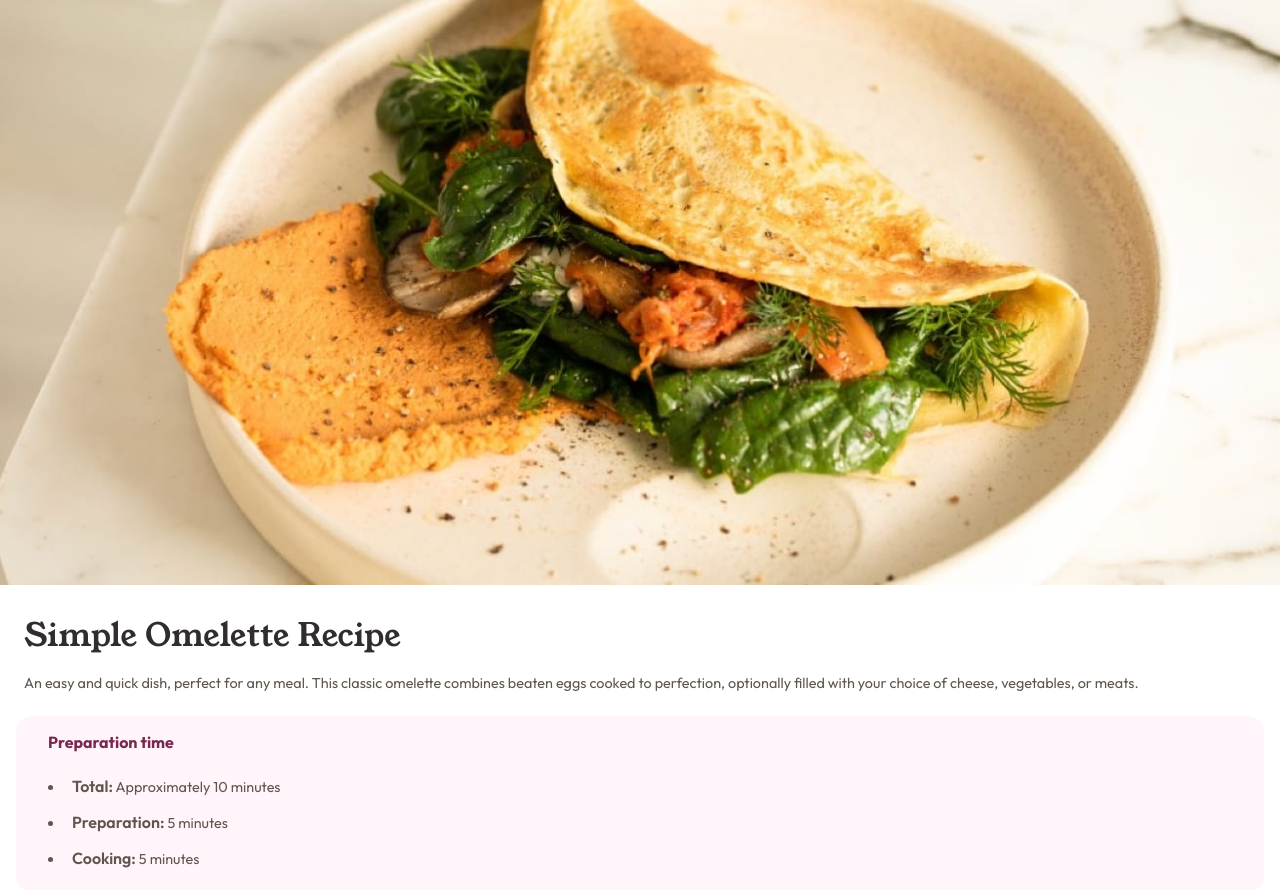
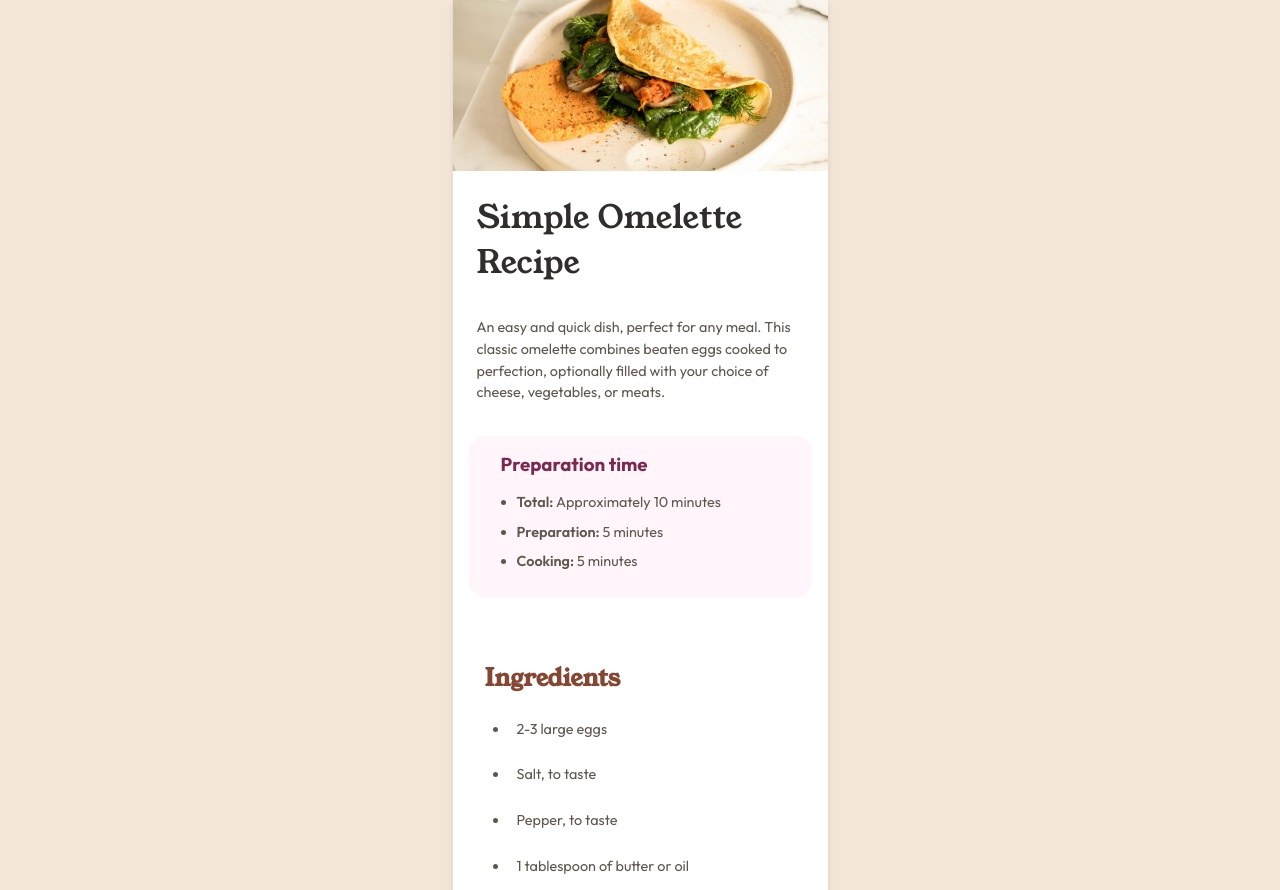
Before and after one commit to Fbeye04/Recipe-page, a plain HTML site: page index.html in a window 1280 px wide. Shown: the top 890 px of the page. Drawn offline with Linux system fonts and the light colour scheme.

Commit message:
Update style.css

```diff
--- a/style.css
+++ b/style.css
@@ -7,13 +7,13 @@
   --title-color: hsl(24, 5%, 18%);
   --preparation-color: hsl(332, 51%, 32%);
   --preparation-background-color: hsl(330, 100%, 98%);
+  font-size: 16px;
 }
 
 * {
   padding: 0;
   margin: 0;
   box-sizing: border-box;
-  font-size: 16px;
 }
 
 body {
@@ -28,49 +28,73 @@ body {
 }
 
 .main-container {
-  display: flex;
-  justify-content: center;
-  align-items: center;
+  max-width: 375px;
   width: 100%;
+  overflow: hidden;
+  box-shadow: 0 4px 6px rgba(0, 0, 0, 0.1);
 }
 
 .card-container {
   background-color: var(--card-color);
 }
 
-.card-container .card-header img {
-  width: 100%;
+h1 {
+  font-family: "Young Serif", serif;
+  font-size: 2rem;
+  color: var(--title-color);
+  margin-bottom: 1rem;
 }
 
-.card-container .card-header .header-description {
+h2 {
+  font-family: "Young Serif", serif;
+  font-size: 1.5rem;
+  color: var(--bold-color);
+  margin-top: 2rem;
+  margin-bottom: 1rem;
+}
+
+p,
+li {
+  font-size: 1rem;
+  line-height: 1.5;
+  margin-bottom: 0.5rem;
+}
+
+.card-header img {
+  width: 100%;
+  height: auto;
+  display: block;
+}
+
+.card-header .header-description {
   padding: 1.5rem;
 }
 
-.card-container .card-header .header-description #title {
+.card-header .header-description #title {
   font-size: 2rem;
   font-family: "Young Serif", system-ui;
   font-weight: 400;
   color: var(--title-color);
 }
 
-.card-container .card-header .header-description #header-paragraf {
+.card-header .header-description #header-paragraf {
   font-size: 0.9rem;
   padding-top: 1rem;
 }
 
-.card-container .card-header #preparation-time {
+.card-header #preparation-time {
   padding: 1rem 2rem;
   margin: 0 1rem;
   background-color: var(--preparation-background-color);
   border-radius: 1rem;
 }
 
-.card-container .card-header #preparation-time #preparation-title {
+.card-header #preparation-time #preparation-title {
   color: var(--preparation-color);
   padding-bottom: 1rem;
 }
 
-.card-container .card-header #preparation-time ul {
+.card-header #preparation-time ul {
   padding: 0 1rem;
 }
 
@@ -78,33 +102,25 @@ span {
   font-weight: 600;
 }
 
-.card-container .card-header #preparation-time ul li {
+.card-header #preparation-time ul li {
+  padding: 0;
+}
+
+.card-body {
+  padding: 2rem;
+}
+
+.card-body ul,
+.card-body ol {
+  padding: 0 1.5rem;
+}
+
+.card-body ul li,
+.card-body ol li {
   padding: 0.5rem;
 }
 
-.card-container .card-body {
-  padding: 2rem;
-}
-
-.card-container .card-body h2 {
-  font-family: "Young Serif", system-ui;
-  color: var(--bold-color);
-  font-size: 1.5rem;
-  font-weight: 400;
-  padding-bottom: 1rem;
-}
-
-.card-container .card-body ul,
-.card-container .card-body ol {
-  padding: 0 1.5rem;
-}
-
-.card-container .card-body ul li,
-.card-container .card-body ol li {
-  padding: 0.5rem;
-}
-
-.card-container .card-body section {
+.card-body section {
   padding-bottom: 1rem;
 }
 
```
